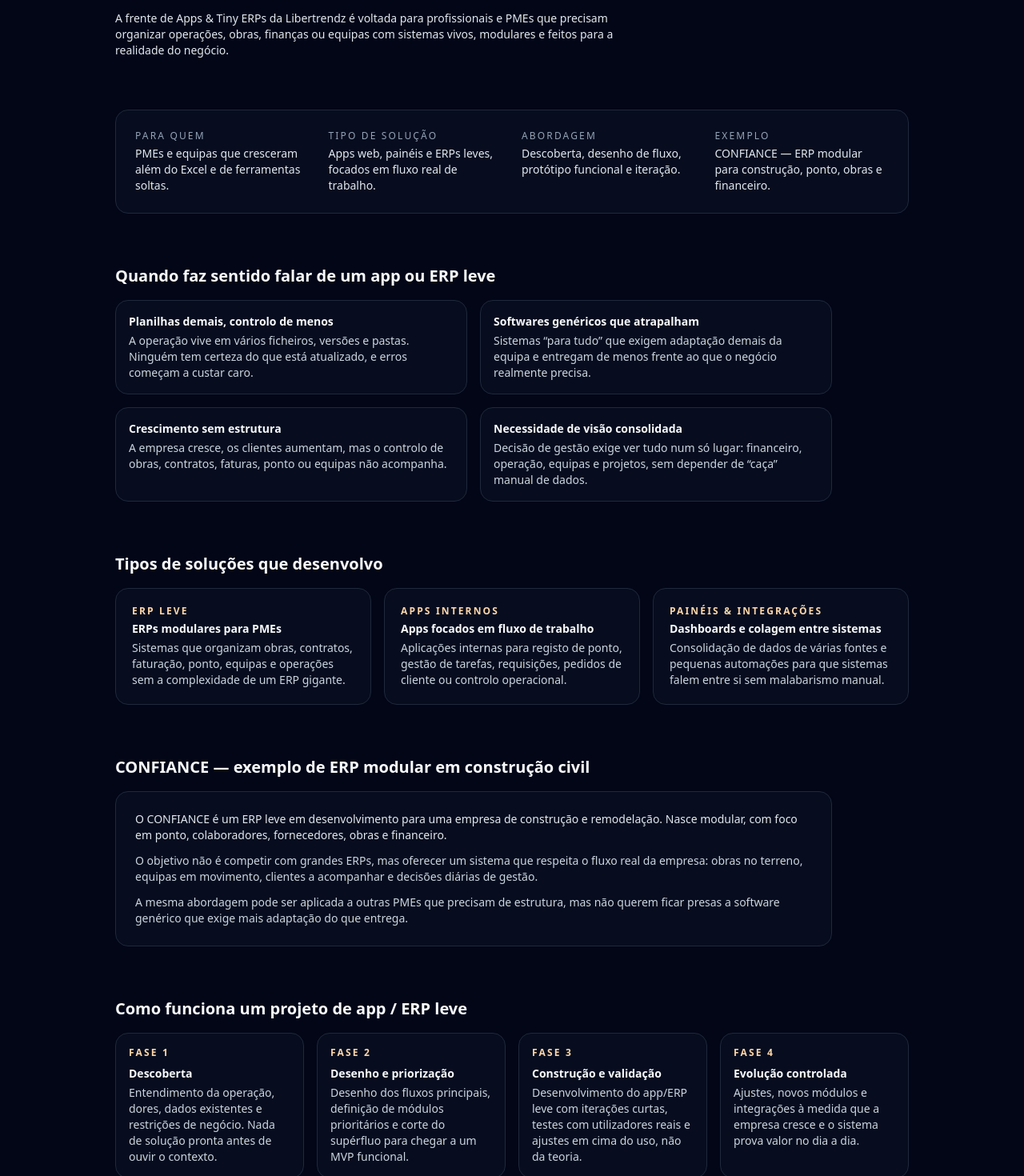
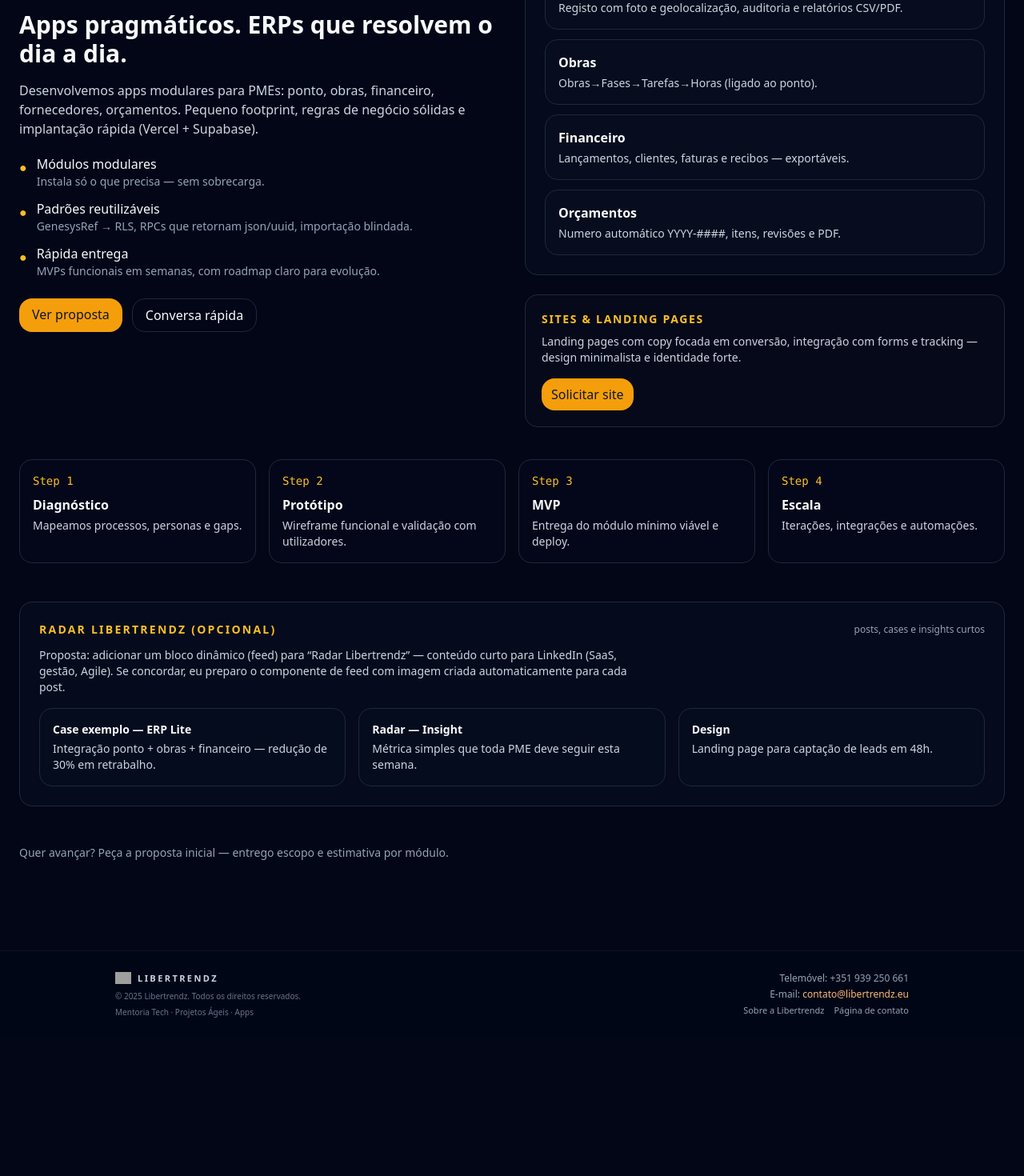
Before and after one commit to libertrendz/libertrendz-site, a Next.js app: page /apps in a window 1280 px wide. Shown: the part 300-1770 px from the top of the page at 80% size. After the commit the page ends 1597 px from the top, so only its background shows below. Built offline with nearby package versions, Linux system fonts and the light colour scheme; grey boxes are pictures that could not be loaded.

Commit message:
Update page.tsx

```diff
--- a/app/apps/page.tsx
+++ b/app/apps/page.tsx
@@ -1,251 +1,153 @@
-// app/apps/page.tsx
+import Image from "next/image";
+import Link from "next/link";
+import React from "react";
 
 export default function AppsPage() {
   return (
-    <main className="min-h-[calc(100vh-5rem)] bg-slate-950 text-slate-50">
-      <section className="container-page py-12 lg:py-16 space-y-16">
-        {/* HERO */}
-        <div className="max-w-3xl space-y-4">
-          <p className="text-xs font-semibold uppercase tracking-[0.2em] text-accent-400">
-            Apps & Tiny ERPs
-          </p>
-          <h1 className="text-3xl font-bold leading-tight md:text-4xl">
-            Sistemas sob medida para quando o Excel já não chega —
-            sem virar refém de um ERP gigante.
-          </h1>
-          <p className="text-sm text-slate-200 max-w-2xl">
-            A frente de Apps & Tiny ERPs da Libertrendz é voltada para
-            profissionais e PMEs que precisam organizar operações, obras,
-            finanças ou equipas com sistemas vivos, modulares e feitos
-            para a realidade do negócio.
-          </p>
-        </div>
-
-        {/* RESUMO EM CARDS */}
-        <div className="grid gap-6 rounded-2xl border border-slate-800 bg-slate-900/40 p-6 md:grid-cols-4">
+    <main className="min-h-screen bg-slate-950 text-slate-50">
+      <div className="max-w-7xl mx-auto px-6 py-12">
+        <header className="flex items-center justify-between">
+          <div className="flex items-center gap-3">
+            <Image
+              src="https://ncglfknuaugpkmkbsiyf.supabase.co/storage/v1/object/public/Imagens/LIBERTRENDZ.png"
+              alt="Libertrendz"
+              width={40}
+              height={40}
+            />
             <div>
-            <p className="text-xs uppercase tracking-[0.18em] text-slate-400">
-              Para quem
-            </p>
-            <p className="mt-1 text-sm text-slate-200">
-              PMEs e equipas que cresceram além do Excel e de ferramentas soltas.
-            </p>
-          </div>
-          <div>
-            <p className="text-xs uppercase tracking-[0.18em] text-slate-400">
-              Tipo de solução
-            </p>
-            <p className="mt-1 text-sm text-slate-200">
-              Apps web, painéis e ERPs leves, focados em fluxo real de trabalho.
-            </p>
-          </div>
-          <div>
-            <p className="text-xs uppercase tracking-[0.18em] text-slate-400">
-              Abordagem
-            </p>
-            <p className="mt-1 text-sm text-slate-200">
-              Descoberta, desenho de fluxo, protótipo funcional e iteração.
-            </p>
-          </div>
-          <div>
-            <p className="text-xs uppercase tracking-[0.18em] text-slate-400">
-              Exemplo
-            </p>
-            <p className="mt-1 text-sm text-slate-200">
-              CONFIANCE — ERP modular para construção, ponto, obras e financeiro.
-            </p>
+              <div className="text-xs tracking-widest text-slate-300">APPS & ERPS</div>
+              <div className="text-[11px] text-slate-400">Tiny ERPs, Sites & Landing Pages</div>
             </div>
           </div>
 
-        {/* QUANDO FAZ SENTIDO FALAR DE APP / ERP */}
-        <div className="space-y-4">
-          <h2 className="text-xl font-semibold text-slate-50">
-            Quando faz sentido falar de um app ou ERP leve
-          </h2>
-          <div className="grid gap-4 md:grid-cols-2 max-w-4xl">
-            <div className="rounded-2xl border border-slate-800 bg-slate-900/40 p-4 text-sm text-slate-200">
-              <p className="mb-1 font-semibold text-slate-50">
-                Planilhas demais, controlo de menos
+          <div>
+            <Link href="/contato" className="px-4 py-2 rounded-2xl bg-amber-500 text-slate-900 font-medium">Solicitar proposta</Link>
+          </div>
+        </header>
+
+        {/* HERO */}
+        <section className="mt-8 grid md:grid-cols-2 gap-8 items-center">
+          <div>
+            <h1 className="text-2xl md:text-3xl font-semibold leading-snug">Apps pragmáticos. ERPs que resolvem o dia a dia.</h1>
+            <p className="mt-4 text-slate-300 max-w-xl">
+              Desenvolvemos apps modulares para PMEs: ponto, obras, financeiro, fornecedores, orçamentos.
+              Pequeno footprint, regras de negócio sólidas e implantação rápida (Vercel + Supabase).
             </p>
-              <p className="text-slate-300">
-                A operação vive em vários ficheiros, versões e pastas.
-                Ninguém tem certeza do que está atualizado, e erros começam a custar caro.
-              </p>
+
+            <ul className="mt-5 grid gap-3">
+              <li className="flex gap-3 items-start">
+                <div className="mt-1 text-amber-400">●</div>
+                <div>
+                  <div className="font-medium">Módulos modulares</div>
+                  <div className="text-slate-400 text-sm">Instala só o que precisa — sem sobrecarga.</div>
                 </div>
-            <div className="rounded-2xl border border-slate-800 bg-slate-900/40 p-4 text-sm text-slate-200">
-              <p className="mb-1 font-semibold text-slate-50">
-                Softwares genéricos que atrapalham
-              </p>
-              <p className="text-slate-300">
-                Sistemas “para tudo” que exigem adaptação demais da equipa
-                e entregam de menos frente ao que o negócio realmente precisa.
-              </p>
+              </li>
+              <li className="flex gap-3 items-start">
+                <div className="mt-1 text-amber-400">●</div>
+                <div>
+                  <div className="font-medium">Padrões reutilizáveis</div>
+                  <div className="text-slate-400 text-sm">GenesysRef → RLS, RPCs que retornam json/uuid, importação blindada.</div>
                 </div>
-            <div className="rounded-2xl border border-slate-800 bg-slate-900/40 p-4 text-sm text-slate-200">
-              <p className="mb-1 font-semibold text-slate-50">
-                Crescimento sem estrutura
-              </p>
-              <p className="text-slate-300">
-                A empresa cresce, os clientes aumentam, mas o controlo
-                de obras, contratos, faturas, ponto ou equipas não acompanha.
-              </p>
+              </li>
+              <li className="flex gap-3 items-start">
+                <div className="mt-1 text-amber-400">●</div>
+                <div>
+                  <div className="font-medium">Rápida entrega</div>
+                  <div className="text-slate-400 text-sm">MVPs funcionais em semanas, com roadmap claro para evolução.</div>
                 </div>
-            <div className="rounded-2xl border border-slate-800 bg-slate-900/40 p-4 text-sm text-slate-200">
-              <p className="mb-1 font-semibold text-slate-50">
-                Necessidade de visão consolidada
-              </p>
-              <p className="text-slate-300">
-                Decisão de gestão exige ver tudo num só lugar: financeiro,
-                operação, equipas e projetos, sem depender de “caça” manual de dados.
-              </p>
+              </li>
+            </ul>
+
+            <div className="mt-6 flex gap-3">
+              <Link href="/contato" className="px-4 py-2 rounded-2xl bg-amber-500 text-slate-900 font-medium">Ver proposta</Link>
+              <Link href="/contato" className="px-4 py-2 rounded-2xl border border-slate-800">Conversa rápida</Link>
+            </div>
+          </div>
+
+          <div>
+            <div className="rounded-2xl border border-slate-800 bg-slate-900/30 p-6">
+              <h3 className="text-sm uppercase tracking-[0.16em] text-amber-400">Casos típicos</h3>
+              <div className="mt-4 grid gap-3">
+                <ModuleCard title="Ponto" description="Registo com foto e geolocalização, auditoria e relatórios CSV/PDF." />
+                <ModuleCard title="Obras" description="Obras→Fases→Tarefas→Horas (ligado ao ponto)." />
+                <ModuleCard title="Financeiro" description="Lançamentos, clientes, faturas e recibos — exportáveis." />
+                <ModuleCard title="Orçamentos" description="Numero automático YYYY-####, itens, revisões e PDF." />
+              </div>
+            </div>
+
+            <div className="mt-6 rounded-2xl border border-slate-800 bg-slate-900/20 p-5">
+              <h4 className="text-sm uppercase tracking-[0.12em] text-amber-400">Sites & Landing Pages</h4>
+              <p className="mt-2 text-slate-300 text-sm">Landing pages com copy focada em conversão, integração com forms e tracking — design minimalista e identidade forte.</p>
+              <div className="mt-4 flex gap-3">
+                <Link href="/contato" className="px-3 py-2 rounded-2xl bg-amber-500 text-slate-900 font-medium">Solicitar site</Link>
               </div>
             </div>
           </div>
+        </section>
 
-        {/* TIPOS DE SOLUÇÃO */}
-        <div className="space-y-4">
-          <h2 className="text-xl font-semibold text-slate-50">
-            Tipos de soluções que desenvolvo
-          </h2>
-          <div className="grid gap-4 md:grid-cols-3">
-            <div className="rounded-2xl border border-slate-800 bg-slate-900/40 p-5 text-sm text-slate-200">
-              <p className="mb-1 text-xs font-semibold uppercase tracking-[0.18em] text-accent-300">
-                ERP leve
+        {/* PROCESSO */}
+        <section className="mt-10">
+          <div className="grid md:grid-cols-4 gap-4">
+            <StepCard step="1" title="Diagnóstico" body="Mapeamos processos, personas e gaps." />
+            <StepCard step="2" title="Protótipo" body="Wireframe funcional e validação com utilizadores." />
+            <StepCard step="3" title="MVP" body="Entrega do módulo mínimo viável e deploy." />
+            <StepCard step="4" title="Escala" body="Iterações, integrações e automações." />
+          </div>
+        </section>
+
+        {/* RADAR / CASES */}
+        <section className="mt-12">
+          <div className="rounded-2xl border border-slate-800 bg-slate-900/30 p-6">
+            <div className="flex items-center justify-between">
+              <h3 className="text-sm uppercase tracking-[0.16em] text-amber-400">Radar Libertrendz (opcional)</h3>
+              <small className="text-slate-400 text-xs">posts, cases e insights curtos</small>
+            </div>
+
+            <p className="mt-3 text-slate-300 text-sm max-w-3xl">
+              Proposta: adicionar um bloco dinâmico (feed) para “Radar Libertrendz” — conteúdo curto para LinkedIn (SaaS, gestão, Agile).
+              Se concordar, eu preparo o componente de feed com imagem criada automaticamente para cada post.
             </p>
-              <p className="font-semibold text-slate-50">
-                ERPs modulares para PMEs
-              </p>
-              <p className="mt-1 text-slate-300">
-                Sistemas que organizam obras, contratos, faturação, ponto,
-                equipas e operações sem a complexidade de um ERP gigante.
-              </p>
-            </div>
-            <div className="rounded-2xl border border-slate-800 bg-slate-900/40 p-5 text-sm text-slate-200">
-              <p className="mb-1 text-xs font-semibold uppercase tracking-[0.18em] text-accent-300">
-                Apps internos
-              </p>
-              <p className="font-semibold text-slate-50">
-                Apps focados em fluxo de trabalho
-              </p>
-              <p className="mt-1 text-slate-300">
-                Aplicações internas para registo de ponto, gestão de tarefas,
-                requisições, pedidos de cliente ou controlo operacional.
-              </p>
-            </div>
-            <div className="rounded-2xl border border-slate-800 bg-slate-900/40 p-5 text-sm text-slate-200">
-              <p className="mb-1 text-xs font-semibold uppercase tracking-[0.18em] text-accent-300">
-                Painéis & integrações
-              </p>
-              <p className="font-semibold text-slate-50">
-                Dashboards e colagem entre sistemas
-              </p>
-              <p className="mt-1 text-slate-300">
-                Consolidação de dados de várias fontes e pequenas automações
-                para que sistemas falem entre si sem malabarismo manual.
-              </p>
+
+            <div className="mt-4 grid md:grid-cols-3 gap-4">
+              <MiniCase title="Case exemplo — ERP Lite" excerpt="Integração ponto + obras + financeiro — redução de 30% em retrabalho." />
+              <MiniCase title="Radar — Insight" excerpt="Métrica simples que toda PME deve seguir esta semana." />
+              <MiniCase title="Design" excerpt="Landing page para captação de leads em 48h." />
             </div>
           </div>
+        </section>
+
+        <footer className="mt-12 text-sm text-slate-400">
+          <div>Quer avançar? Peça a proposta inicial — entrego escopo e estimativa por módulo.</div>
+        </footer>
       </div>
-
-        {/* EXEMPLO: CONFIANCE */}
-        <div className="space-y-4">
-          <h2 className="text-xl font-semibold text-slate-50">
-            CONFIANCE — exemplo de ERP modular em construção civil
-          </h2>
-          <div className="rounded-2xl border border-slate-800 bg-slate-900/40 p-6 text-sm text-slate-200 max-w-4xl space-y-3">
-            <p>
-              O CONFIANCE é um ERP leve em desenvolvimento para uma empresa
-              de construção e remodelação. Nasce modular, com foco em ponto,
-              colaboradores, fornecedores, obras e financeiro.
-            </p>
-            <p className="text-slate-300">
-              O objetivo não é competir com grandes ERPs, mas oferecer um sistema
-              que respeita o fluxo real da empresa: obras no terreno, equipas em
-              movimento, clientes a acompanhar e decisões diárias de gestão.
-            </p>
-            <p className="text-slate-300">
-              A mesma abordagem pode ser aplicada a outras PMEs que precisam
-              de estrutura, mas não querem ficar presas a software genérico
-              que exige mais adaptação do que entrega.
-            </p>
-          </div>
-        </div>
-
-        {/* COMO TRABALHO NESTA FRENTE */}
-        <div className="space-y-4">
-          <h2 className="text-xl font-semibold text-slate-50">
-            Como funciona um projeto de app / ERP leve
-          </h2>
-          <div className="grid gap-4 md:grid-cols-4">
-            <div className="rounded-2xl border border-slate-800 bg-slate-900/40 p-4 text-sm text-slate-200">
-              <p className="text-xs font-semibold uppercase tracking-[0.18em] text-accent-300">
-                Fase 1
-              </p>
-              <p className="mt-2 font-semibold text-slate-50">
-                Descoberta
-              </p>
-              <p className="mt-1 text-slate-300">
-                Entendimento da operação, dores, dados existentes e restrições
-                de negócio. Nada de solução pronta antes de ouvir o contexto.
-              </p>
-            </div>
-            <div className="rounded-2xl border border-slate-800 bg-slate-900/40 p-4 text-sm text-slate-200">
-              <p className="text-xs font-semibold uppercase tracking-[0.18em] text-accent-300">
-                Fase 2
-              </p>
-              <p className="mt-2 font-semibold text-slate-50">
-                Desenho e priorização
-              </p>
-              <p className="mt-1 text-slate-300">
-                Desenho dos fluxos principais, definição de módulos prioritários
-                e corte do supérfluo para chegar a um MVP funcional.
-              </p>
-            </div>
-            <div className="rounded-2xl border border-slate-800 bg-slate-900/40 p-4 text-sm text-slate-200">
-              <p className="text-xs font-semibold uppercase tracking-[0.18em] text-accent-300">
-                Fase 3
-              </p>
-              <p className="mt-2 font-semibold text-slate-50">
-                Construção e validação
-              </p>
-              <p className="mt-1 text-slate-300">
-                Desenvolvimento do app/ERP leve com iterações curtas, testes com
-                utilizadores reais e ajustes em cima do uso, não da teoria.
-              </p>
-            </div>
-            <div className="rounded-2xl border border-slate-800 bg-slate-900/40 p-4 text-sm text-slate-200">
-              <p className="text-xs font-semibold uppercase tracking-[0.18em] text-accent-300">
-                Fase 4
-              </p>
-              <p className="mt-2 font-semibold text-slate-50">
-                Evolução controlada
-              </p>
-              <p className="mt-1 text-slate-300">
-                Ajustes, novos módulos e integrações à medida que a empresa
-                cresce e o sistema prova valor no dia a dia.
-              </p>
-            </div>
-          </div>
-        </div>
-
-        {/* CTA FINAL */}
-        <div className="pt-10 border-t border-slate-800 text-center space-y-4">
-          <h2 className="text-2xl font-semibold text-slate-50">
-            Quer discutir um app ou ERP leve para a tua empresa?
-          </h2>
-          <p className="max-w-xl mx-auto text-sm text-slate-200">
-            Se a tua PME já passou do ponto de se apoiar só em planilhas e
-            ferramentas soltas, podemos conversar sobre uma solução à medida,
-            com escopo claro e foco em resultado real.
-          </p>
-          <a
-            href="/contato"
-            className="inline-flex items-center justify-center rounded-lg bg-accent-500 px-6 py-3 text-sm font-semibold text-slate-950 shadow-lg shadow-accent-500/30 transition hover:bg-accent-400"
-          >
-            Falar sobre um app / ERP para a minha empresa
-          </a>
-        </div>
-      </section>
     </main>
   );
 }
+
+function ModuleCard({ title, description }: { title: string; description: string }) {
+  return (
+    <div className="rounded-2xl p-4 border border-slate-800 bg-slate-900/20">
+      <div className="font-semibold">{title}</div>
+      <div className="mt-1 text-slate-300 text-sm">{description}</div>
+    </div>
+  );
+}
+
+function StepCard({ step, title, body }: { step: string; title: string; body: string }) {
+  return (
+    <div className="rounded-2xl p-4 border border-slate-800 bg-slate-900/10">
+      <div className="text-amber-400 font-mono text-sm">Step {step}</div>
+      <div className="mt-2 font-semibold">{title}</div>
+      <div className="mt-1 text-slate-300 text-sm">{body}</div>
+    </div>
+  );
+}
+
+function MiniCase({ title, excerpt }: { title: string; excerpt: string }) {
+  return (
+    <div className="rounded-2xl p-4 border border-slate-800 bg-slate-900/10">
+      <div className="font-semibold text-sm">{title}</div>
+      <div className="mt-1 text-slate-300 text-sm">{excerpt}</div>
+    </div>
+  );
+}
```
Lines whose indentation alone changed are shown as unchanged.
